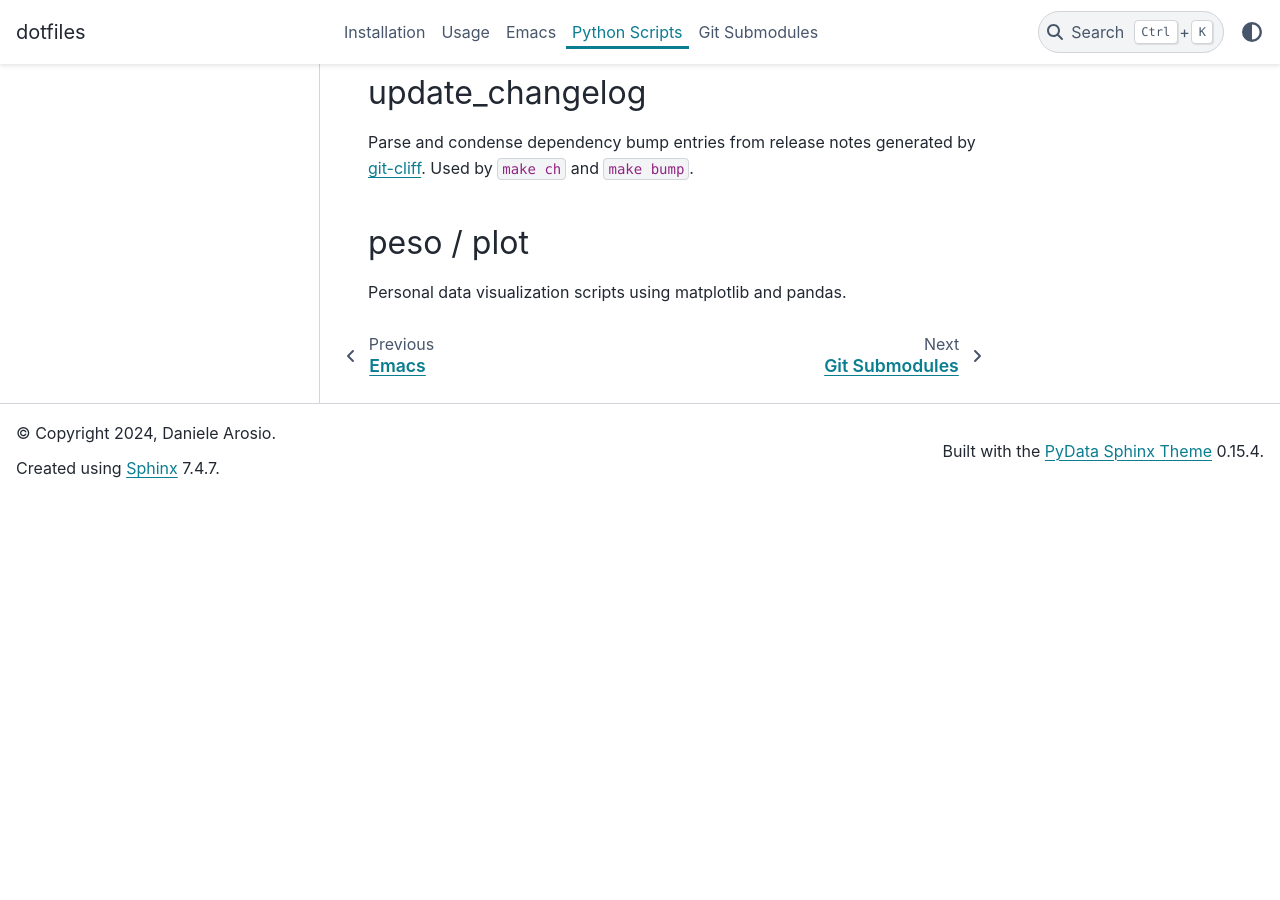
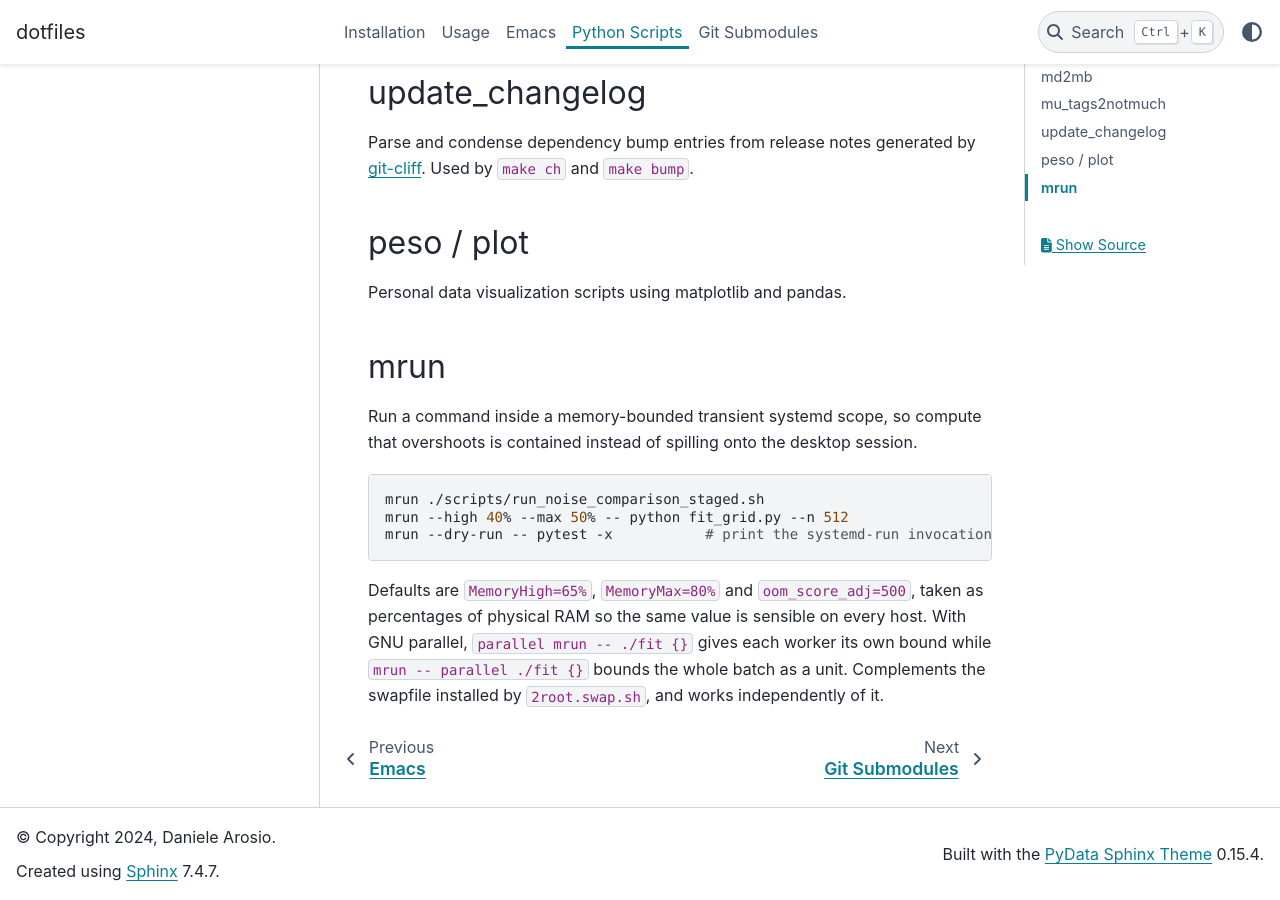
Before and after one commit to darosio/dotfiles, a Sphinx documentation site: the page built from docs/scripts.md, in a window 1280 px wide and 900 px high, scrolled down 882 px. Built offline with Sphinx 7.4.7 and the PyData theme 0.15.4, drawn with Linux system fonts in a browser that asks for light colours; before the commit the page ends 1379 px from its top, so only the background shows below that.

Commit message:
feat(scripts): add mrun for memory-bounded compute
Runs a command in a transient systemd scope with MemoryHigh, MemoryMax
and a raised OOM score, so a fit grid that overshoots is killed instead
of the desktop session. Complements the swapfile from 2root.swap.sh and
works whether or not swap exists.

Uses choom(1) rather than -p OOMScoreAdjust=500. That property is part
of the exec context, and scope units adopt existing processes and have
no exec context, so systemd rejects the whole invocation with "Unknown
assignment: OOMScoreAdjust=500" and the command never runs. choom sets
oom_score_adj before exec and children inherit it.

Limits default to percentages of physical RAM rather than absolute
sizes, since these dotfiles are stowed onto hosts with different memory
and MemoryHigh=80G would be a silent no-op on a smaller one. On aai
65%/80% is ~80 GiB / ~99 GiB.

Composes with GNU parallel either way: `parallel mrun -- ./fit {}`
bounds each worker separately, `mrun -- parallel ./fit {}` bounds the
batch as a unit but takes every sibling job down when it hits the wall.

Co-Authored-By: Claude Opus 5 <noreply@anthropic.com>

````diff
--- a/docs/scripts.md
+++ b/docs/scripts.md
@@ -37,3 +37,20 @@ Parse and condense dependency bump entries from release notes generated by
 ## peso / plot
 
 Personal data visualization scripts using matplotlib and pandas.
+
+## mrun
+
+Run a command inside a memory-bounded transient systemd scope, so compute that
+overshoots is contained instead of spilling onto the desktop session.
+
+```bash
+mrun ./scripts/run_noise_comparison_staged.sh
+mrun --high 40% --max 50% -- python fit_grid.py --n 512
+mrun --dry-run -- pytest -x           # print the systemd-run invocation
+```
+
+Defaults are `MemoryHigh=65%`, `MemoryMax=80%` and `oom_score_adj=500`, taken as
+percentages of physical RAM so the same value is sensible on every host. With
+GNU parallel, `parallel mrun -- ./fit {}` gives each worker its own bound while
+`mrun -- parallel ./fit {}` bounds the whole batch as a unit. Complements the
+swapfile installed by `2root.swap.sh`, and works independently of it.
````
Also changed, not shown: 1 other file.
